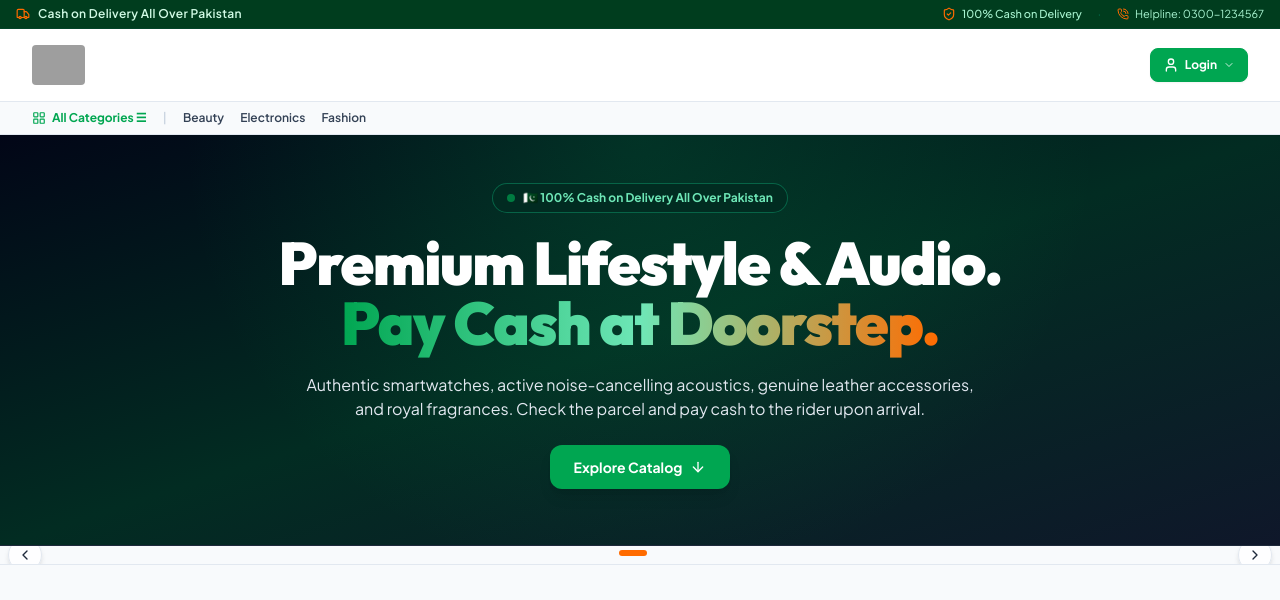
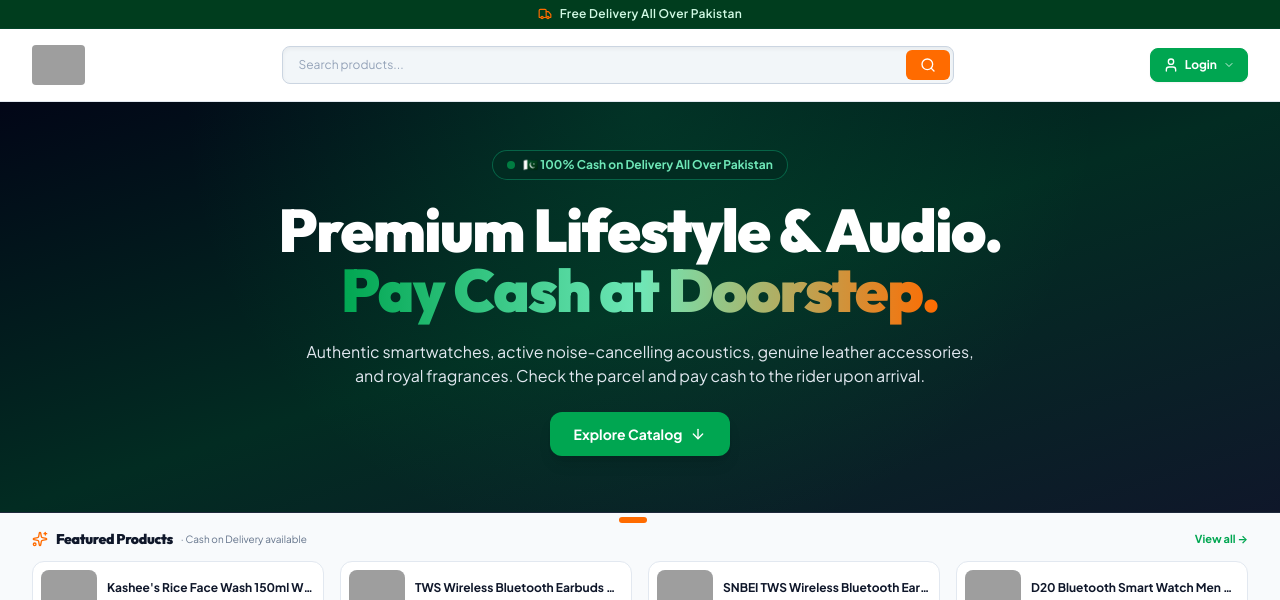
Before and after one commit to AliDevTech-code/Pakstore.com, a PHP site: page / in a window 1280 px wide. Shown: the top 600 px of the page. Run offline with PHP 8.4, Linux system fonts and the light colour scheme; data comes from the database, SQL or seed files in the repository; some libraries are stand-ins or nearby versions; grey boxes are pictures that could not be loaded.

Commit message:
Fix desktop menu, search toggle, product slider and announcement bar

```diff
--- a/assets/css/style.css
+++ b/assets/css/style.css
@@ -64,6 +64,23 @@ h1, h2, h3, h4, h5, h6, .font-heading {
 
 .hero-dot { transition: all 250ms ease; }
 
+/* Product slider thumbnails must not inherit the full-bleed banner image size. */
+.hero-slide img.product-thumb {
+  width: 3.5rem;
+  height: 3.5rem;
+  object-fit: cover;
+}
+
+/* Small responsive helpers (the static Tailwind build has no arbitrary variants). */
+.desktop-search { display: none; }
+.mobile-menu-btn { display: inline-flex; }
+.mobile-categories { display: block; }
+@media (min-width: 1024px) {
+  .desktop-search { display: block; }
+  .mobile-menu-btn { display: none; }
+  .mobile-categories { display: none; }
+}
+
 /* ---------------------------------------------------------------
    Simple entrance animations (replacement for tailwindcss-animate)
    --------------------------------------------------------------- */
--- a/includes/header.php
+++ b/includes/header.php
@@ -87,7 +87,7 @@ if (empty($structuredData)) {
     <link rel="preload" href="<?= e(url('assets/fonts/outfit-latin.woff2')) ?>" as="font" type="font/woff2" crossorigin>
 
     <link rel="stylesheet" href="<?= e(url('assets/css/tailwind.css') . '?v=4') ?>">
-    <link rel="stylesheet" href="<?= e(url('assets/css/style.css') . '?v=4') ?>">
+    <link rel="stylesheet" href="<?= e(url('assets/css/style.css') . '?v=5') ?>">
     <script src="<?= e(url('assets/js/lucide.min.js')) ?>"></script>
     <style>
         /* Keep drawers closed by default even if the external stylesheet fails to load. */
@@ -98,20 +98,9 @@ if (empty($structuredData)) {
 
 <!-- Announcement bar -->
 <div class="bg-[#003d1e] text-emerald-100 text-xs py-1.5 px-4 border-b border-emerald-900/40 print-hide">
-    <div class="max-w-7xl mx-auto flex flex-wrap items-center justify-between gap-2">
-        <div class="flex items-center gap-2 font-semibold">
-            <i data-lucide="truck" class="w-3.5 h-3.5 text-[#FF6B00] shrink-0"></i>
-            <span class="tracking-wide"><?= e($topBarText) ?></span>
-        </div>
-        <div class="hidden md:flex items-center gap-4 text-emerald-200 text-[11px]">
-            <span class="flex items-center gap-1.5 font-medium">
-                <i data-lucide="shield-check" class="w-3.5 h-3.5 text-[#FF6B00]"></i> 100% Cash on Delivery
-            </span>
-            <span aria-hidden="true" class="text-emerald-700">&middot;</span>
-            <a href="tel:<?= e($phone) ?>" class="flex items-center gap-1.5 hover:text-white transition-colors">
-                <i data-lucide="phone-call" class="w-3 h-3 text-[#FF6B00]"></i> Helpline: <?= e($phone) ?>
-            </a>
-        </div>
+    <div class="max-w-7xl mx-auto flex items-center justify-center gap-2 font-semibold">
+        <i data-lucide="truck" class="w-3.5 h-3.5 text-[#FF6B00] shrink-0"></i>
+        <span class="tracking-wide">Free Delivery All Over Pakistan</span>
     </div>
 </div>
 
@@ -131,13 +120,13 @@ if (empty($structuredData)) {
                     <?php endif; ?>
                 </a>
 
-                <button type="button" data-open-drawer="category-drawer" class="lg:hidden p-2 rounded-lg text-slate-700 hover:text-[#00A651] hover:bg-emerald-50 border border-slate-200 transition-colors cursor-pointer flex items-center gap-1.5" title="Categories Menu" aria-label="Open Categories Menu">
+                <button type="button" data-open-drawer="category-drawer" class="mobile-menu-btn p-2 rounded-lg text-slate-700 hover:text-[#00A651] hover:bg-emerald-50 border border-slate-200 transition-colors cursor-pointer items-center gap-1.5" title="Categories Menu" aria-label="Open Categories Menu">
                     <i data-lucide="menu" class="w-5 h-5"></i>
                     <span class="hidden sm:inline text-xs font-bold">Categories</span>
                 </button>
             </div>
 
-            <div class="flex-1 min-w-0 max-w-2xl hidden lg:block">
+            <div class="flex-1 min-w-0 max-w-2xl desktop-search">
                 <form action="<?= e(url('index.php')) ?>" method="get" class="relative flex items-center" role="search">
                     <input type="search" name="q" value="<?= e($searchQuery) ?>" placeholder="Search products..." class="w-full pl-3 sm:pl-4 pr-10 sm:pr-12 py-2 sm:py-2.5 text-xs bg-slate-100/90 border border-slate-300 rounded-lg focus:outline-none focus:border-[#00A651] focus:bg-white text-slate-900 placeholder-slate-400 transition-all shadow-inner" aria-label="Search products">
                     <button type="submit" class="absolute right-1 top-1 bottom-1 px-2.5 sm:px-3.5 bg-[#FF6B00] hover:bg-[#e05e00] text-white rounded-md flex items-center justify-center transition-colors cursor-pointer" title="Search Products">
@@ -147,7 +136,7 @@ if (empty($structuredData)) {
             </div>
 
             <div class="flex items-center gap-1 sm:gap-2 shrink-0">
-                <button type="button" data-search-toggle class="lg:hidden p-2 rounded-lg border border-slate-200 text-slate-700 hover:text-[#00A651] hover:bg-emerald-50 transition-colors" title="Search products" aria-label="Open search">
+                <button type="button" data-search-toggle class="mobile-menu-btn p-2 rounded-lg border border-slate-200 text-slate-700 hover:text-[#00A651] hover:bg-emerald-50 transition-colors" title="Search products" aria-label="Open search">
                     <i data-lucide="search" class="w-5 h-5"></i>
                 </button>
                 <details class="relative group">
@@ -226,7 +215,7 @@ if (empty($structuredData)) {
     </div>
 
     <!-- Category quick strip -->
-    <div class="bg-slate-50 border-t border-slate-200 overflow-x-auto scrollbar-none">
+    <div class="mobile-categories bg-slate-50 border-t border-slate-200 overflow-x-auto scrollbar-none">
         <div class="max-w-7xl mx-auto px-4 sm:px-6 lg:px-8 flex items-center gap-4 py-2 text-xs font-semibold text-slate-700">
             <button type="button" data-open-drawer="category-drawer" class="flex items-center gap-1.5 text-[#00A651] hover:underline cursor-pointer font-bold shrink-0">
                 <i data-lucide="layout-grid" class="w-3.5 h-3.5"></i>
--- a/index.php
+++ b/index.php
@@ -125,7 +125,7 @@ require __DIR__ . '/includes/header.php';
 
     <?php if ($featuredSlides): ?>
     <!-- ================= AUTO PRODUCT SLIDER ================= -->
-    <section data-hero-slider class="relative overflow-hidden bg-slate-50 border-b border-slate-200 min-h-[230px] sm:min-h-[260px]">
+    <section data-hero-slider class="relative overflow-hidden bg-slate-50 border-b border-slate-200" style="min-height: 250px;">
         <?php foreach ($featuredSlides as $slideIndex => $slideProducts): ?>
             <div class="hero-slide <?= $slideIndex === 0 ? 'is-active' : '' ?> bg-slate-50">
                 <div class="max-w-7xl mx-auto px-4 sm:px-6 lg:px-8 py-4 sm:py-6">
@@ -140,9 +140,9 @@ require __DIR__ . '/includes/header.php';
                     <div class="grid grid-cols-2 sm:grid-cols-4 gap-2.5 sm:gap-4">
                         <?php foreach ($slideProducts as $featured): ?>
                             <a href="<?= e(url('product.php?id=' . (int) $featured['id'])) ?>" class="bg-white rounded-xl border border-slate-200 overflow-hidden flex items-center gap-2.5 p-2 hover:shadow-md hover:border-[#00A651]/40 transition-all min-w-0">
-                                <img src="<?= e(image_url($featured['image'])) ?>" alt="<?= e($featured['title']) ?>" class="w-14 h-14 sm:w-16 sm:h-16 rounded-lg object-cover bg-slate-100 shrink-0" loading="lazy">
+                                <img src="<?= e(image_url($featured['image'])) ?>" alt="<?= e($featured['title']) ?>" class="product-thumb rounded-lg bg-slate-100 shrink-0" loading="lazy">
                                 <span class="min-w-0">
-                                    <span class="block text-[11px] sm:text-xs font-bold text-slate-900 line-clamp-2 leading-snug"><?= e($featured['title']) ?></span>
+                                    <span class="block text-[11px] sm:text-xs font-bold text-slate-900 truncate leading-snug" title="<?= e($featured['title']) ?>"><?= e($featured['title']) ?></span>
                                     <span class="block text-xs font-black text-[#00A651] mt-1"><?= e(money($featured['price'])) ?></span>
                                 </span>
                             </a>
```
